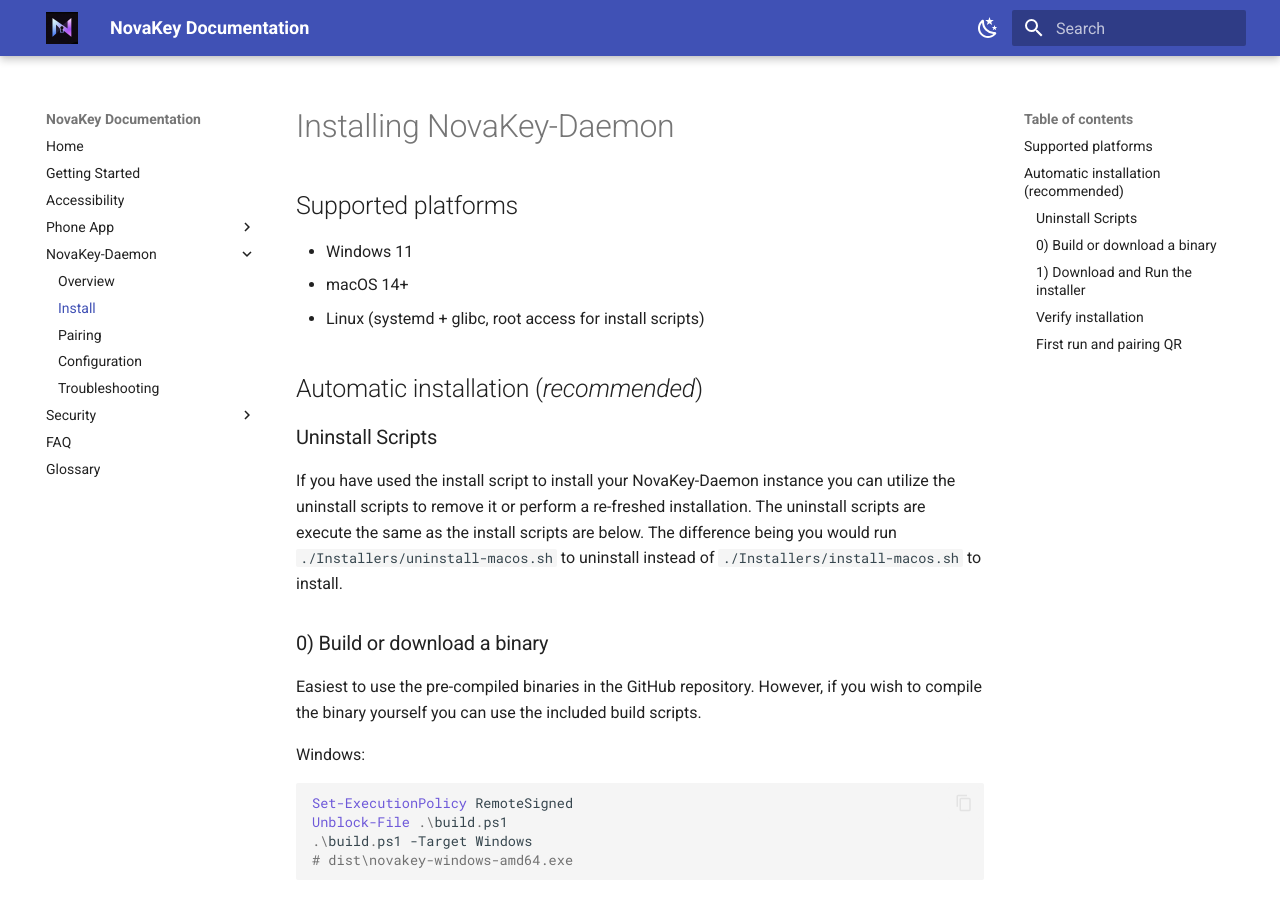
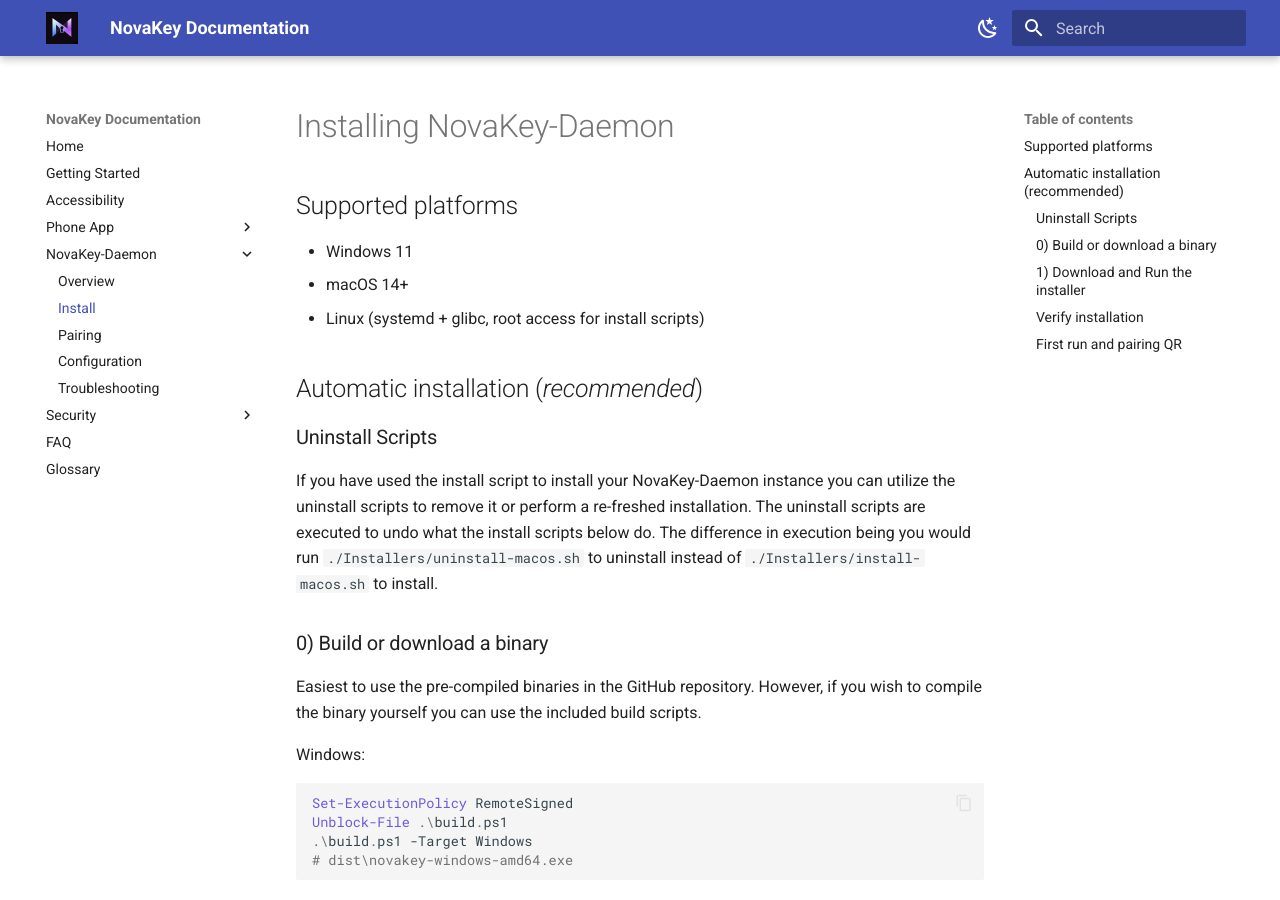
Before and after one commit to OsbornePro/NovaKey-Daemon, an MkDocs documentation site: the page built from docs/daemon/install.md, in a window 1280 px wide and 900 px high. Built offline with MkDocs 1.6.1 and Material for MkDocs 9.7.7, drawn with Linux system fonts in a browser that asks for light colours.

Commit message:
Update install.md

```diff
--- a/docs/daemon/install.md
+++ b/docs/daemon/install.md
@@ -9,8 +9,8 @@
 
 ### Uninstall Scripts
 If you have used the install script to install your NovaKey-Daemon instance you can utilize the uninstall scripts to remove it or perform a re-freshed installation.
-The uninstall scripts are execute the same as the install scripts are below.
-The difference being you would run `./Installers/uninstall-macos.sh` to uninstall instead of `./Installers/install-macos.sh` to install.
+The uninstall scripts are executed to undo what the install scripts below do.
+The difference in execution being you would run `./Installers/uninstall-macos.sh` to uninstall instead of `./Installers/install-macos.sh` to install.
 
 ### 0) Build or download a binary
 
```
